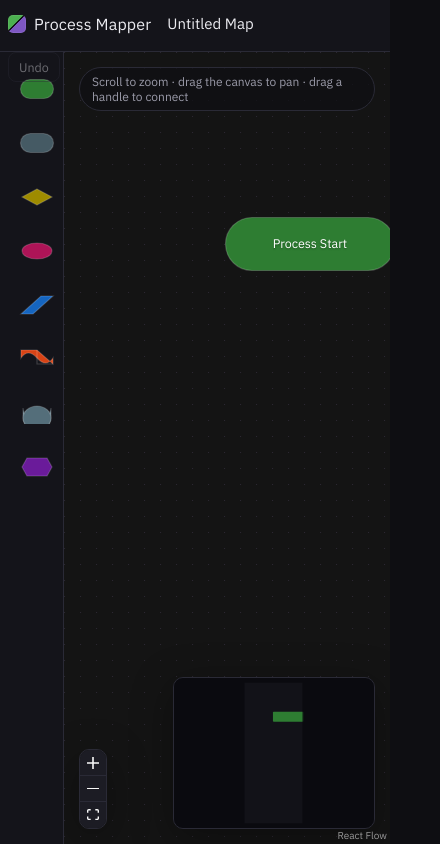
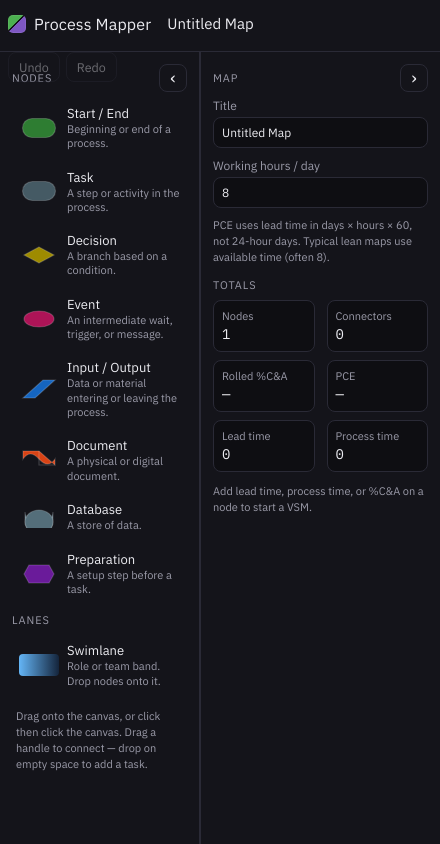
Before and after one commit to raverrr/Process-Mapper, a React (Vite) app: page / in a window 390 px wide. Shown: the whole page, 440 px wide, since content can reach past the window. Built offline with nearby package versions, Linux system fonts and the light colour scheme.

Commit message:
Make the nodes and inspector panes collapsible
Chevrons hide each sidebar, edge tabs and [ / ] bring them back,
and the choice is remembered in the browser so the canvas can stay wide.

```diff
--- a/src/components/Editor.tsx
+++ b/src/components/Editor.tsx
@@ -22,6 +22,7 @@ import {
 import { useCallback, useEffect, useRef, useState, type DragEvent, type MouseEvent as ReactMouseEvent } from 'react';
 import { KIND_META, SNAP_GRID } from '../constants';
 import { useHistory, type Snapshot } from '../hooks/useHistory';
+import { useUiPrefs } from '../hooks/useUiPrefs';
 import { createEdge, createProcessNode, createSwimlaneNode } from '../lib/factory';
 import { exportPng } from '../lib/exportImage';
 import { downloadText } from '../lib/download';
@@ -78,6 +79,7 @@ export function Editor() {
   const [helperLines, setHelperLines] = useState<HelperLines>({});
   const [status, setStatus] = useState(loadAutosave() ? 'Restored local draft' : '');
   const [helpOpen, setHelpOpen] = useState(false);
+  const { paletteOpen, setPaletteOpen, inspectorOpen, setInspectorOpen } = useUiPrefs();
   const fileRef = useRef<HTMLInputElement>(null);
   const clipboard = useRef<{ nodes: AppNode[]; edges: AppEdge[] } | null>(null);
   const dragKind = useRef<ProcessKind | 'swimlane' | null>(null);
@@ -426,6 +428,16 @@ export function Editor() {
         void fitView({ padding: 0.2 });
         return;
       }
+      if (event.key === '[' && !typing && !meta) {
+        event.preventDefault();
+        setPaletteOpen((open) => !open);
+        return;
+      }
+      if (event.key === ']' && !typing && !meta) {
+        event.preventDefault();
+        setInspectorOpen((open) => !open);
+        return;
+      }
       if ((event.key === 'Delete' || event.key === 'Backspace') && !typing) {
         snap();
         return;
@@ -464,7 +476,9 @@ export function Editor() {
     onSave,
     pasteClipboard,
     setEdges,
+    setInspectorOpen,
     setNodes,
+    setPaletteOpen,
     snap,
   ]);
 
@@ -499,7 +513,9 @@ export function Editor() {
         onFit={() => void fitView({ padding: 0.2 })}
         onHelp={() => setHelpOpen(true)}
       />
-      <div className="workspace">
+      <div
+        className={`workspace${paletteOpen ? '' : ' palette-collapsed'}${inspectorOpen ? '' : ' inspector-collapsed'}`}
+      >
         <Palette
           pendingKind={pendingKind}
           onPick={(kind) => {
@@ -513,8 +529,29 @@ export function Editor() {
           onDragStart={(kind) => {
             dragKind.current = kind;
           }}
+          onCollapse={() => setPaletteOpen(false)}
         />
         <div className="canvas-wrap">
+          {paletteOpen ? null : (
+            <button
+              type="button"
+              className="pane-tab pane-tab-left"
+              onClick={() => setPaletteOpen(true)}
+              title="Show nodes pane ([)"
+            >
+              Nodes
+            </button>
+          )}
+          {inspectorOpen ? null : (
+            <button
+              type="button"
+              className="pane-tab pane-tab-right"
+              onClick={() => setInspectorOpen(true)}
+              title="Show inspector (])"
+            >
+              Inspector
+            </button>
+          )}
           <ReactFlow
             nodes={nodes}
             edges={edges}
@@ -592,6 +629,7 @@ export function Editor() {
           setEdges={setEdges}
           takeSnapshot={snap}
           onDeleteSelected={onDeleteSelected}
+          onCollapse={() => setInspectorOpen(false)}
         />
       </div>
       <input
--- a/src/components/HelpOverlay.tsx
+++ b/src/components/HelpOverlay.tsx
@@ -12,6 +12,8 @@ const SHORTCUTS = [
   ['Ctrl/Cmd + D', 'Duplicate'],
   ['Ctrl/Cmd + C / V', 'Copy / paste'],
   ['1', 'Fit view'],
+  ['[', 'Show / hide nodes pane'],
+  [']', 'Show / hide inspector'],
   ['Esc', 'Cancel stamp mode / deselect'],
   ['?', 'This help'],
 ];
--- a/src/components/Inspector.tsx
+++ b/src/components/Inspector.tsx
@@ -27,6 +27,7 @@ type Props = {
   setEdges: Dispatch<SetStateAction<AppEdge[]>>;
   takeSnapshot: () => void;
   onDeleteSelected: () => void;
+  onCollapse: () => void;
 };
 
 function isProcess(node: AppNode): node is ProcessNode {
@@ -48,6 +49,7 @@ export function Inspector({
   setEdges,
   takeSnapshot,
   onDeleteSelected,
+  onCollapse,
 }: Props) {
   const updateNodeInternals = useUpdateNodeInternals();
   const selectedNodes = nodes.filter((n) => n.selected);
@@ -57,6 +59,15 @@ export function Inspector({
   const process = selectedNodes.length === 1 && isProcess(selectedNodes[0]) ? selectedNodes[0] : null;
   const lane = selectedNodes.length === 1 && isLane(selectedNodes[0]) ? selectedNodes[0] : null;
   const edge = selectedNodes.length === 0 && selectedEdges.length === 1 ? selectedEdges[0] : null;
+  const heading = process
+    ? 'Node'
+    : lane
+      ? 'Swimlane'
+      : edge
+        ? 'Connector'
+        : selectedNodes.length > 1 || selectedEdges.length > 1
+          ? 'Selection'
+          : 'Map';
 
   const patchProcess = (id: string, patch: Partial<ProcessNode['data']>) => {
     setNodes((nds) =>
@@ -89,9 +100,20 @@ export function Inspector({
 
   return (
     <aside className="inspector">
+      <div className="panel-head">
+        <div className="panel-label">{heading}</div>
+        <button
+          type="button"
+          className="btn ghost pane-toggle"
+          onClick={onCollapse}
+          title="Hide inspector (])"
+          aria-label="Hide inspector"
+        >
+          ›
+        </button>
+      </div>
       {process ? (
         <>
-          <div className="panel-label">Node</div>
           <label className="field">
             <span>Type</span>
             <select
@@ -203,7 +225,7 @@ export function Inspector({
         </>
       ) : lane ? (
         <>
-          <div className="panel-label">Swimlane</div>
+
           <label className="field">
             <span>Label</span>
             <input
@@ -233,7 +255,7 @@ export function Inspector({
         </>
       ) : edge ? (
         <>
-          <div className="panel-label">Connector</div>
+
           <label className="field">
             <span>Label</span>
             <input
@@ -274,7 +296,7 @@ export function Inspector({
         </>
       ) : selectedNodes.length > 1 || selectedEdges.length > 1 ? (
         <>
-          <div className="panel-label">Selection</div>
+
           <p className="field-hint">
             {selectedNodes.length} node{selectedNodes.length === 1 ? '' : 's'}, {selectedEdges.length}{' '}
             connector{selectedEdges.length === 1 ? '' : 's'}.
@@ -285,7 +307,7 @@ export function Inspector({
         </>
       ) : (
         <>
-          <div className="panel-label">Map</div>
+
           <label className="field">
             <span>Title</span>
             <input value={title} onFocus={takeSnapshot} onChange={(e) => setTitle(e.target.value)} />
--- a/src/components/Palette.tsx
+++ b/src/components/Palette.tsx
@@ -6,12 +6,24 @@ type Props = {
   pendingKind: ProcessKind | 'swimlane' | null;
   onPick: (kind: ProcessKind | 'swimlane') => void;
   onDragStart: (kind: ProcessKind | 'swimlane') => void;
+  onCollapse: () => void;
 };
 
-export function Palette({ pendingKind, onPick, onDragStart }: Props) {
+export function Palette({ pendingKind, onPick, onDragStart, onCollapse }: Props) {
   return (
     <aside className="palette">
-      <div className="panel-label">Nodes</div>
+      <div className="panel-head">
+        <div className="panel-label">Nodes</div>
+        <button
+          type="button"
+          className="btn ghost pane-toggle"
+          onClick={onCollapse}
+          title="Hide nodes pane ([)"
+          aria-label="Hide nodes pane"
+        >
+          ‹
+        </button>
+      </div>
       <div className="palette-list">
         {PROCESS_KINDS.map((kind) => {
           const meta = KIND_META[kind];
--- a/src/constants.ts
+++ b/src/constants.ts
@@ -92,6 +92,7 @@ export const PATH_LABELS: Record<PathKind, string> = {
 
 export const DEFAULT_HOURS_PER_DAY = 8;
 export const STORAGE_KEY = 'process-mapper.current';
+export const UI_STORAGE_KEY = 'process-mapper.ui';
 export const SNAP_GRID: [number, number] = [8, 8];
 export const SWIMLANE_WIDTH = 1600;
 export const SWIMLANE_HEIGHT = 220;
--- /dev/null
+++ b/src/hooks/useUiPrefs.ts
@@ -0,0 +1,35 @@
+import { useEffect, useState } from 'react';
+import { UI_STORAGE_KEY } from '../constants';
+
+type Prefs = {
+  palette: boolean;
+  inspector: boolean;
+};
+
+function readPrefs(): Prefs {
+  try {
+    const raw = localStorage.getItem(UI_STORAGE_KEY);
+    if (!raw) return { palette: true, inspector: true };
+    const parsed = JSON.parse(raw) as Partial<Prefs>;
+    return {
+      palette: parsed.palette !== false,
+      inspector: parsed.inspector !== false,
+    };
+  } catch {
+    return { palette: true, inspector: true };
+  }
+}
+
+export function useUiPrefs() {
+  const [paletteOpen, setPaletteOpen] = useState(() => readPrefs().palette);
+  const [inspectorOpen, setInspectorOpen] = useState(() => readPrefs().inspector);
+
+  useEffect(() => {
+    localStorage.setItem(
+      UI_STORAGE_KEY,
+      JSON.stringify({ palette: paletteOpen, inspector: inspectorOpen }),
+    );
+  }, [inspectorOpen, paletteOpen]);
+
+  return { paletteOpen, setPaletteOpen, inspectorOpen, setInspectorOpen };
+}
--- a/src/index.css
+++ b/src/index.css
@@ -150,6 +150,19 @@ textarea {
   display: grid;
   grid-template-columns: 228px minmax(0, 1fr) 280px;
   min-height: 0;
+  transition: grid-template-columns 0.18s ease;
+}
+
+.workspace.palette-collapsed {
+  grid-template-columns: 0 minmax(0, 1fr) 280px;
+}
+
+.workspace.inspector-collapsed {
+  grid-template-columns: 228px minmax(0, 1fr) 0;
+}
+
+.workspace.palette-collapsed.inspector-collapsed {
+  grid-template-columns: 0 minmax(0, 1fr) 0;
 }
 
 .palette,
@@ -159,11 +172,75 @@ textarea {
   overflow: auto;
   padding: 12px;
   min-height: 0;
+  min-width: 0;
 }
 
 .inspector {
   border-right: none;
   border-left: 1px solid var(--border);
+}
+
+.workspace.palette-collapsed .palette,
+.workspace.inspector-collapsed .inspector {
+  padding: 0;
+  border: none;
+  overflow: hidden;
+  pointer-events: none;
+}
+
+.panel-head {
+  display: flex;
+  align-items: center;
+  justify-content: space-between;
+  gap: 8px;
+  margin-bottom: 6px;
+}
+
+.panel-head .panel-label {
+  margin: 0;
+}
+
+.pane-toggle {
+  width: 28px;
+  height: 28px;
+  padding: 0;
+  flex: 0 0 auto;
+  font-size: 18px;
+  line-height: 1;
+}
+
+.pane-tab {
+  position: absolute;
+  top: 52px;
+  z-index: 20;
+  writing-mode: vertical-rl;
+  background: var(--bg-panel);
+  border: 1px solid var(--border);
+  color: var(--muted);
+  font-size: 11px;
+  font-weight: 600;
+  letter-spacing: 0.08em;
+  text-transform: uppercase;
+  padding: 10px 6px;
+  cursor: pointer;
+}
+
+.pane-tab:hover {
+  color: var(--text);
+  border-color: var(--accent);
+}
+
+.pane-tab-left {
+  left: 0;
+  border-left: none;
+  border-radius: 0 8px 8px 0;
+  transform: rotate(180deg);
+}
+
+.pane-tab-right {
+  right: 0;
+  border-right: none;
+  border-radius: 8px 0 0 8px;
 }
 
 .panel-label {
@@ -647,23 +724,19 @@ textarea {
 
 @media (max-width: 960px) {
   .workspace {
-    grid-template-columns: 64px minmax(0, 1fr);
+    grid-template-columns: 200px minmax(0, 1fr) 240px;
   }
 
-  .inspector {
-    display: none;
+  .workspace.palette-collapsed {
+    grid-template-columns: 0 minmax(0, 1fr) 240px;
   }
 
-  .palette-copy,
-  .palette-hint,
-  .panel-label {
-    display: none;
+  .workspace.inspector-collapsed {
+    grid-template-columns: 200px minmax(0, 1fr) 0;
   }
 
-  .palette-item {
-    grid-template-columns: 1fr;
-    justify-items: center;
-    padding: 8px 4px;
+  .workspace.palette-collapsed.inspector-collapsed {
+    grid-template-columns: 0 minmax(0, 1fr) 0;
   }
 
   .topbar {
```
Also changed, not shown: 1 other file (tests, documents, lock files or other folders).
